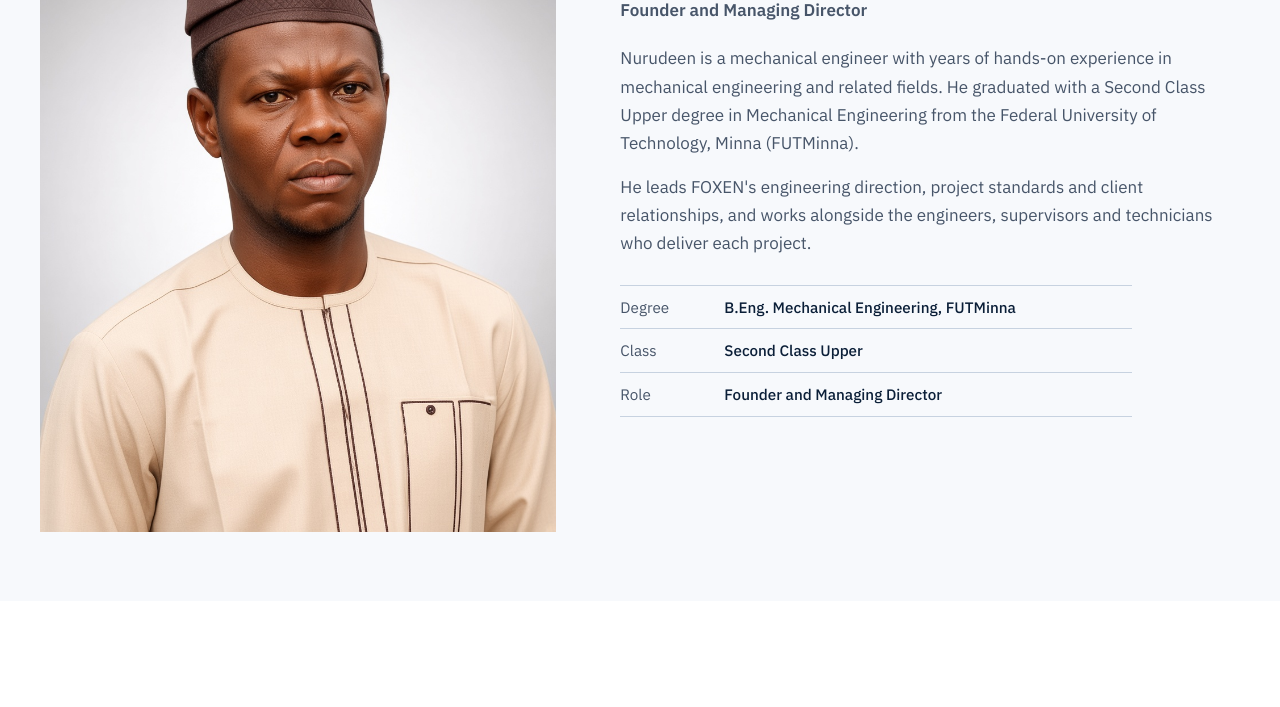
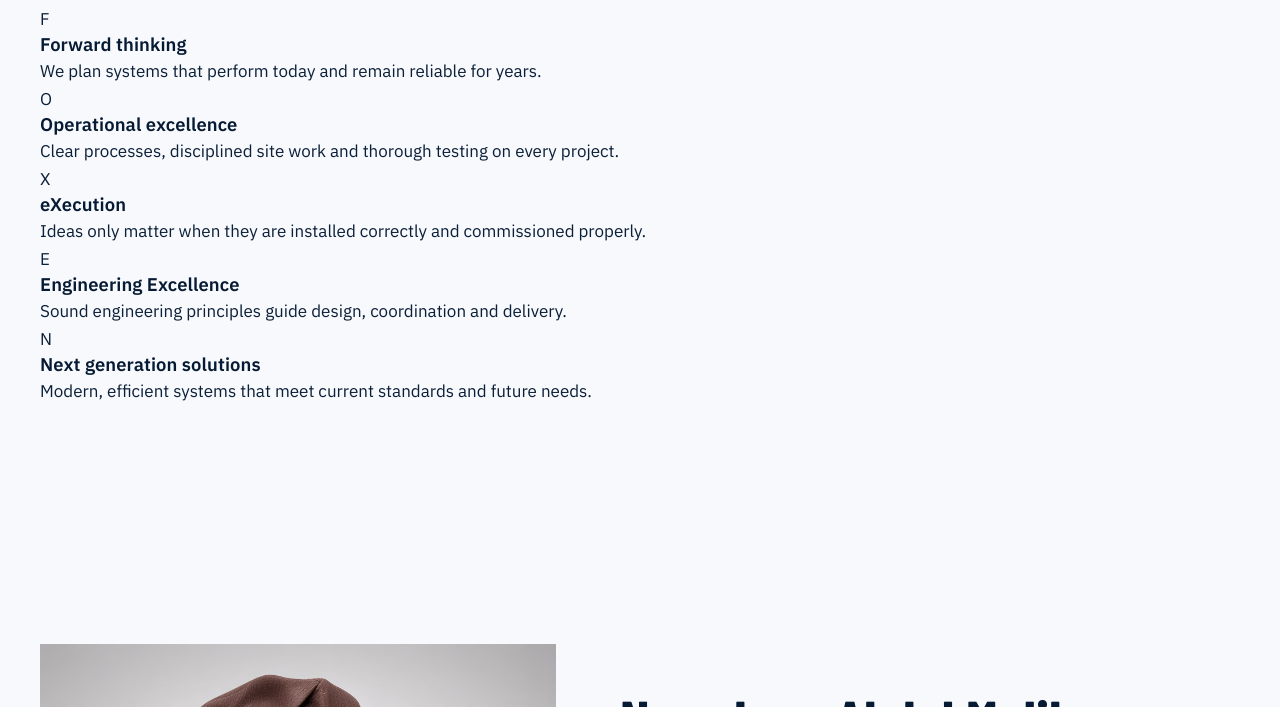
Before and after one commit to CodexABQ/foxen, a plain HTML site: page about.html in a window 1280 px wide. Shown: the part 1287-1994 px from the top of the page. Drawn offline with Linux system fonts and the light colour scheme.

Commit message:
Add section explaining FOXEN's values
Added a new section explaining what FOXEN stands for, detailing the values represented by each letter in the name. Included descriptions for Forward thinking, Operational excellence, eXecution, Engineering Excellence, and Next generation solutions.

```diff
--- a/about.html
+++ b/about.html
@@ -56,6 +56,43 @@
 <p style="margin-top:1.5rem"><a class="textlink" href="hse-quality.html">Read about our safety and quality approach</a></p></div>
 <div class="media"><img src="assets/images/about-team.jpg" alt="FOXEN engineers on site (placeholder)" width="1200" height="900" loading="lazy" decoding="async"></div></div></section>
 
+<section class="sec sec--paper" id="meaning">
+  <div class="wrap">
+    <div class="shead">
+      <h2>What FOXEN stands for</h2>
+      <p class="lede">The name is a statement of how we work.</p>
+    </div>
+    <div class="foxen-meaning">
+      <div>
+        <span class="letter">F</span>
+        <h3>Forward thinking</h3>
+        <p>We plan systems that perform today and remain reliable for years.</p>
+      </div>
+      <div>
+        <span class="letter">O</span>
+        <h3>Operational excellence</h3>
+        <p>Clear processes, disciplined site work and thorough testing on every project.</p>
+      </div>
+      <div>
+        <span class="letter">X</span>
+        <h3>eXecution</h3>
+        <p>Ideas only matter when they are installed correctly and commissioned properly.</p>
+      </div>
+      <div>
+        <span class="letter">E</span>
+        <h3>Engineering Excellence</h3>
+        <p>Sound engineering principles guide design, coordination and delivery.</p>
+      </div>
+      <div>
+        <span class="letter">N</span>
+        <h3>Next generation solutions</h3>
+        <p>Modern, efficient systems that meet current standards and future needs.</p>
+      </div>
+    </div>
+  </div>
+</section>
+
+
 <section class="sec sec--paper" id="leadership"><div class="wrap split split--wide founder">
 <div class="media media--tall"><img src="assets/images/founder.jpg" alt="Portrait of Nurudeen Abdul Malik (placeholder)" width="800" height="1000" loading="lazy" decoding="async"></div>
 <div><h2>Nurudeen Abdul Malik</h2><p class="role">Founder and Managing Director</p>
```
